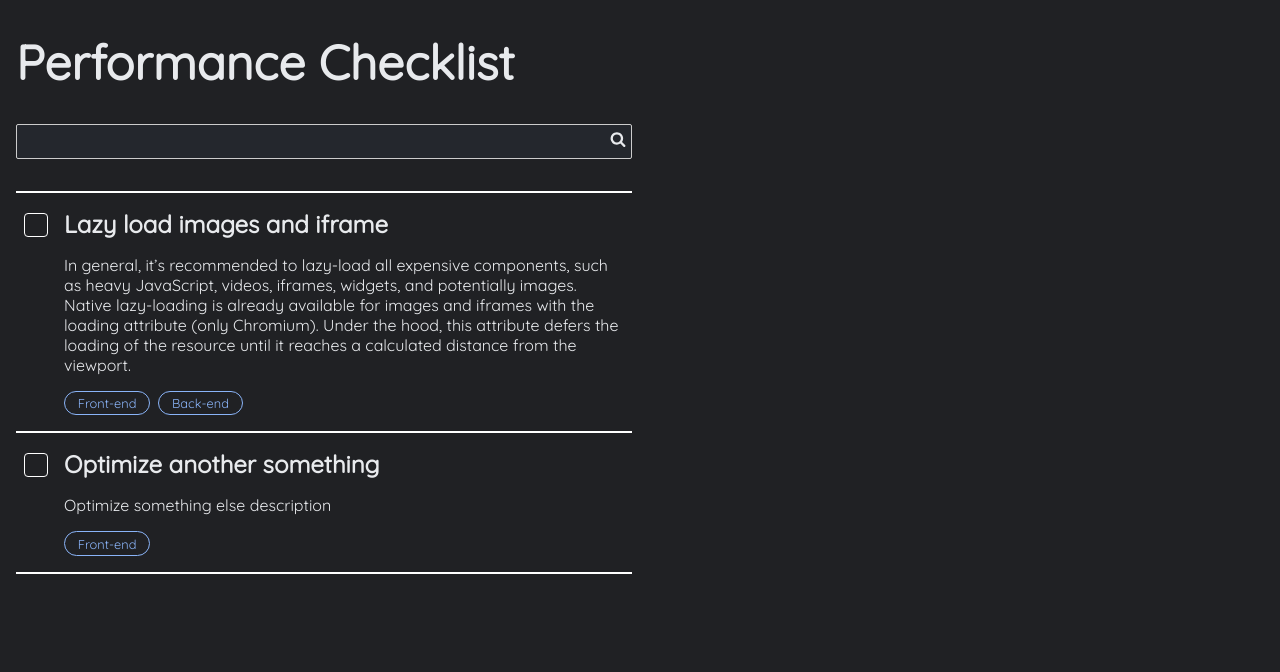
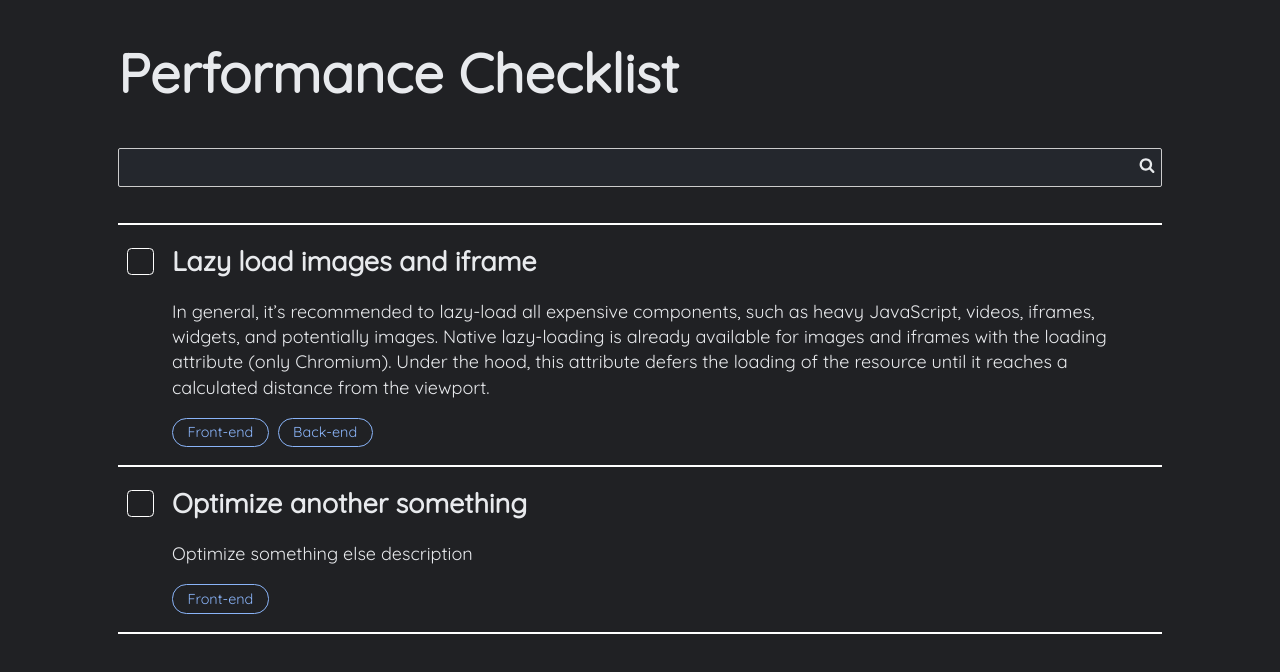
Before and after one commit to sweerstra/performance-checklist, a Svelte app: page / in a window 1280 px wide. Shown: the top 672 px of the page. Built offline with nearby package versions, Linux system fonts and the light colour scheme.

Commit message:
overlay for details

```diff
--- a/public/global.css
+++ b/public/global.css
@@ -11,6 +11,7 @@
 
 html {
   box-sizing: border-box;
+  font-size: 18px;
 }
 
 *,
@@ -20,6 +21,7 @@ html {
 }
 
 body {
+  line-height: 1.4;
   color: #e8eaed;
   margin: 0;
   background-color: #202124;
--- a/src/components/ChecklistItemDetail.svelte
+++ b/src/components/ChecklistItemDetail.svelte
@@ -6,7 +6,7 @@
 
 <div>
     <h2>{item.title}</h2>
-    <h3>{item.description}</h3>
+    <p>{item.description}</p>
     <ul>
         {#each item.solutions as solution}
             <li>{solution.description} x {solution.category}</li>
--- a/src/pages/ChecklistPage.svelte
+++ b/src/pages/ChecklistPage.svelte
@@ -1,5 +1,6 @@
 <script lang="ts">
 	import { navigate } from "svelte-routing";
+  import { fly } from 'svelte/transition';
 	import type { ChecklistItemModel } from "../interfaces/ChecklistItem";
 	import checklistData from "../data/checklist";
 	import FilteredChecklist from "../containers/FilteredChecklist.svelte";
@@ -26,6 +27,10 @@
 			(checklistItem) => checklistItem.slug === slug
 		);
 	}
+
+  function onClose() {
+      navigate(`/`, { replace: true });
+  }
 </script>
 
 <div class="page">
@@ -37,8 +42,14 @@
     <FilteredChecklist {selectedItem} on:select={onChecklistItemSelect} />
 
     {#if selectedItem}
-      <div class="container">
+      <div class="container" transition:fly="{{ x: 200, duration: 500 }}">
         <ChecklistItemDetail item={selectedItem} />
+        <button on:click={onClose} class="btn-close">
+<svg width="16" height="16" viewBox="0 0 1792 1792" xmlns="http://www.w3.org/2000/svg">
+  <path d="M1490 1322q0 40-28 68l-136 136q-28 28-68 28t-68-28l-294-294-294 294q-28 28-68 28t-68-28l-136-136q-28-28-28-68t28-68l294-294-294-294q-28-28-28-68t28-68l136-136q28-28 68-28t68 28l294 294 294-294q28-28 68-28t68 28l136 136q28 28 28 68t-28 68l-294 294 294 294q28 28 28 68z"/>
+  </svg>
+
+        </button>
       </div>
     {/if}
   </main>
@@ -46,18 +57,34 @@
 
 <style>
   .page {
-		max-width: 90em;
+		max-width: 60em;
 		margin: 0 auto;
     padding: 0 1em;
   }
 
-	main {
-		display: grid;
-		grid-template-columns: repeat(2, 1fr);
-    grid-gap: 1em;
-	}
+  .container {
+    position: fixed;
+    top: 0;
+    bottom: 0;
+    right: 0;
+    width: 36em;
+    padding: 1em 1em;
+    background: #303134;
+  }
 
 	h1 {
 		font-size: 3rem;
 	}
+
+  .btn-close {
+    position: absolute;
+    top: 1em;
+    right: 1em;
+    border-radius: 50%;
+    width: 2em;
+    height: 2em;
+    display: flex;
+    align-items: center;
+    justify-content: center;
+  }
 </style>
```
